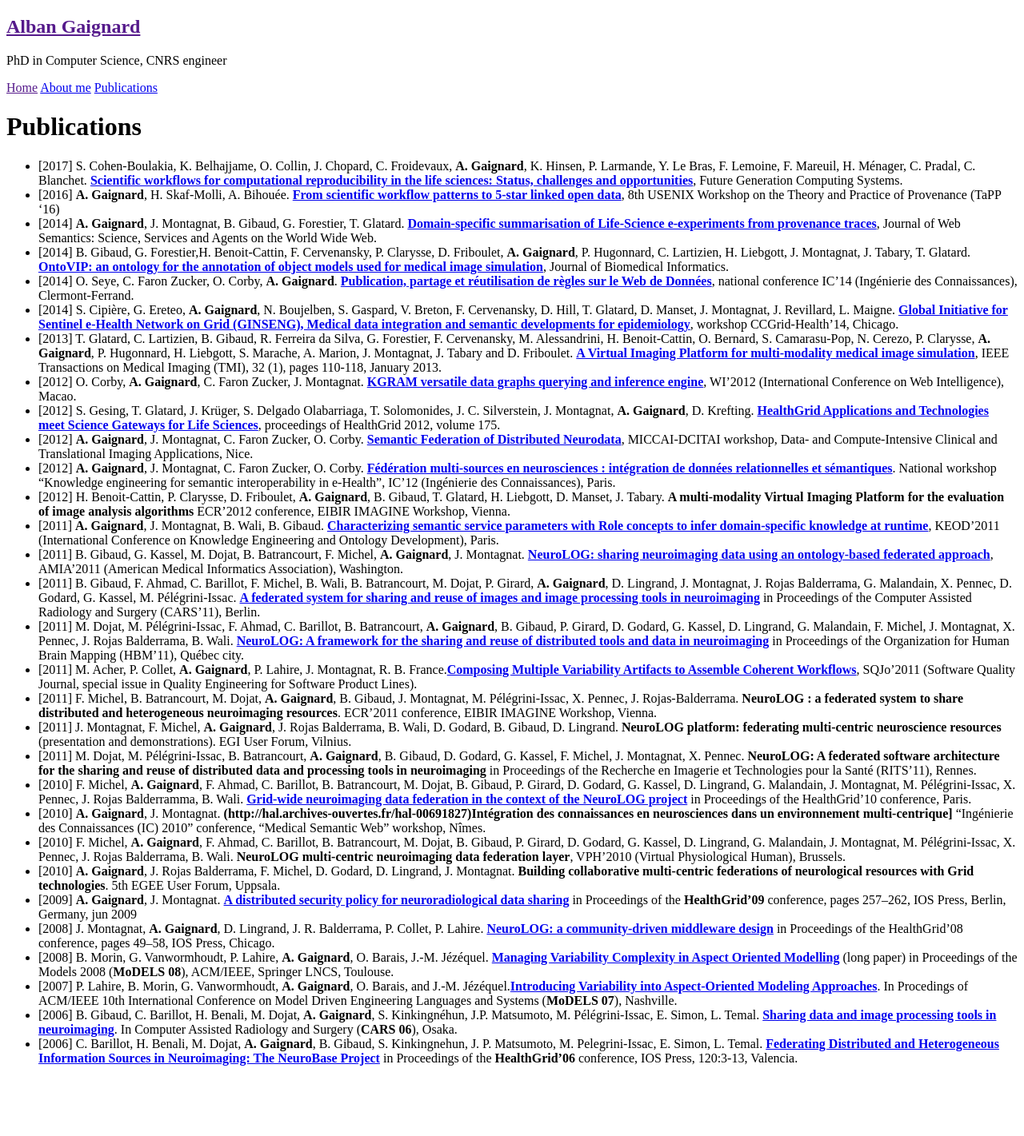
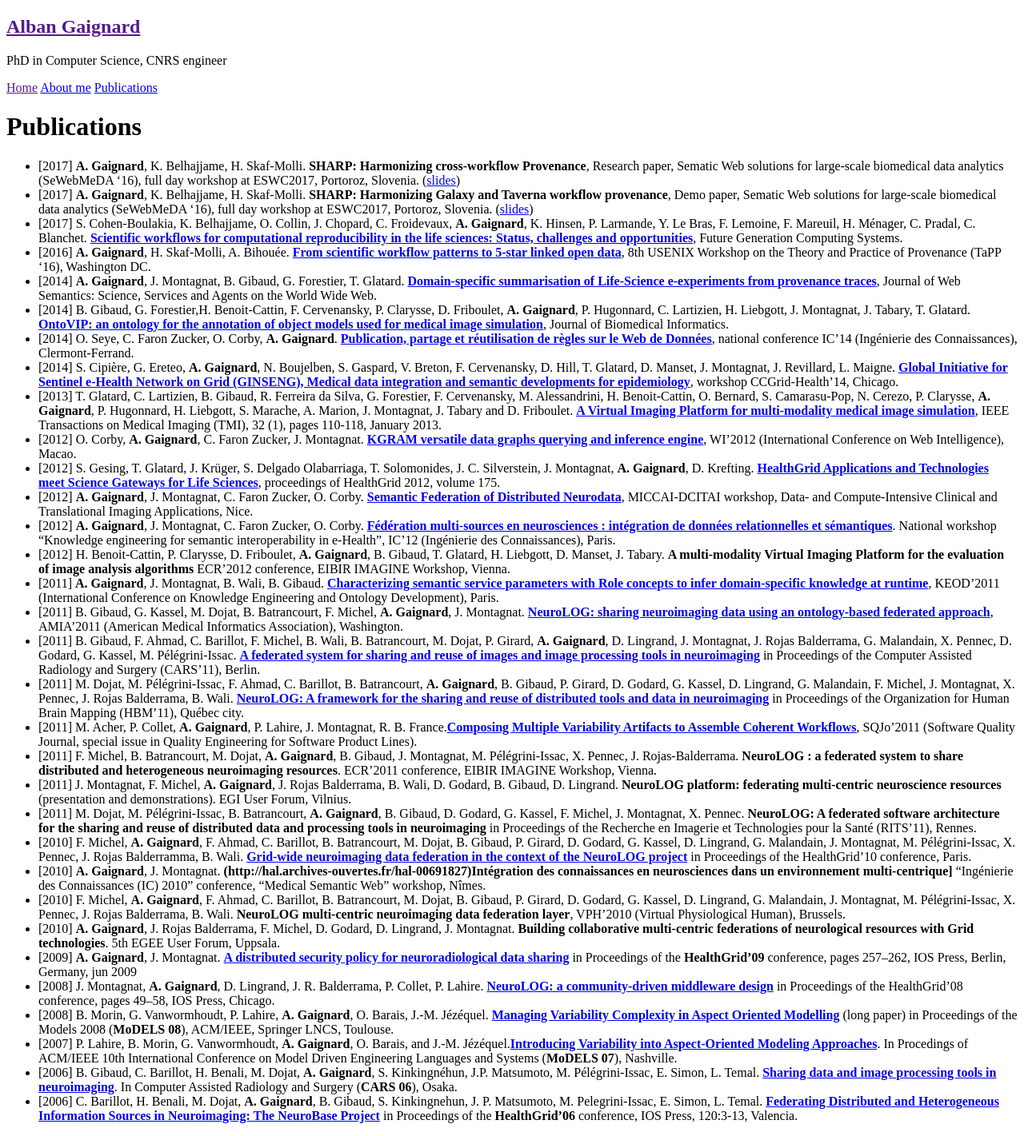
Before and after one commit to albangaignard/albangaignard.github.io, a Jekyll site: the page built from publications.md, in a window 1280 px wide. Shown: the whole page at 80% size. Built offline with Jekyll 4.4.1, drawn with Linux system fonts in a browser that asks for light colours; Markdown is read by kramdown in place of the engine named in the settings; before the commit the page ends 1349 px from its top, so only the background shows below that.

Commit message:
Update publications.md

```diff
--- a/publications.md
+++ b/publications.md
@@ -2,9 +2,10 @@
 layout: page
 title: Publications
 ---
-
+* [2017] __A. Gaignard__, K. Belhajjame, H. Skaf-Molli. **SHARP: Harmonizing cross-workflow Provenance**, Research paper,  Sematic Web solutions for large-scale biomedical data analytics (SeWebMeDA '16), full day workshop at ESWC2017,  Portoroz, Slovenia. ([slides](https://fr.slideshare.net/alban_gaignard/sharp-harmonizing-crossworkflow-provenance))
+* [2017] __A. Gaignard__, K. Belhajjame, H. Skaf-Molli. **SHARP: Harmonizing Galaxy and Taverna workflow provenance**, Demo paper,  Sematic Web solutions for large-scale biomedical data analytics (SeWebMeDA '16), full day workshop at ESWC2017,  Portoroz, Slovenia. ([slides](https://fr.slideshare.net/alban_gaignard/sharp-harmonizing-galaxy-and-taverna-worflow-provenance))
 * [2017] S. Cohen-Boulakia, K. Belhajjame, O. Collin, J. Chopard, C. Froidevaux, __A. Gaignard__, K. Hinsen, P. Larmande, Y. Le Bras, F. Lemoine, F. Mareuil, H. Ménager, C. Pradal, C. Blanchet. **[Scientific workflows for computational reproducibility in the life sciences: Status, challenges and opportunities](http://www.sciencedirect.com/science/article/pii/S0167739X17300316)**, Future Generation Computing Systems.
-* [2016] __A. Gaignard__, H. Skaf-Molli, A. Bihouée. **[From scientific workflow patterns to 5-star linked open data](https://www.usenix.org/system/files/conference/tapp16/tapp16-paper-gaignard.pdf)**, 8th USENIX Workshop on the Theory and Practice of Provenance (TaPP '16)
+* [2016] __A. Gaignard__, H. Skaf-Molli, A. Bihouée. **[From scientific workflow patterns to 5-star linked open data](https://www.usenix.org/system/files/conference/tapp16/tapp16-paper-gaignard.pdf)**, 8th USENIX Workshop on the Theory and Practice of Provenance (TaPP '16), Washington DC.
 * [2014] __A. Gaignard__, J. Montagnat, B. Gibaud, G. Forestier, T. Glatard. **[Domain-specific summarisation of Life-Science e-experiments from provenance traces](http://hal.archives-ouvertes.fr/docs/01/02/75/96/PDF/JWS-D-13-00125R4.pdf)**, Journal of Web Semantics: Science, Services and Agents on the World Wide Web.
 * [2014] B. Gibaud, G. Forestier,H. Benoit-Cattin, F. Cervenansky, P. Clarysse, D. Friboulet, __A. Gaignard__, P. Hugonnard, C. Lartizien, H. Liebgott, J. Montagnat, J. Tabary, T. Glatard. **[OntoVIP: an ontology for the annotation of object models used for medical image simulation](http://www.hal.inserm.fr/docs/01/06/23/71/PDF/ontovip-for-hal.pdf)**, Journal of Biomedical Informatics.
 * [2014] O. Seye, C. Faron Zucker, O. Corby, __A. Gaignard__. **[Publication, partage et réutilisation de règles sur le Web de Données](http://hal.archives-ouvertes.fr/hal-01015281)**, national conference IC'14 (Ingénierie des Connaissances), Clermont-Ferrand.
```
